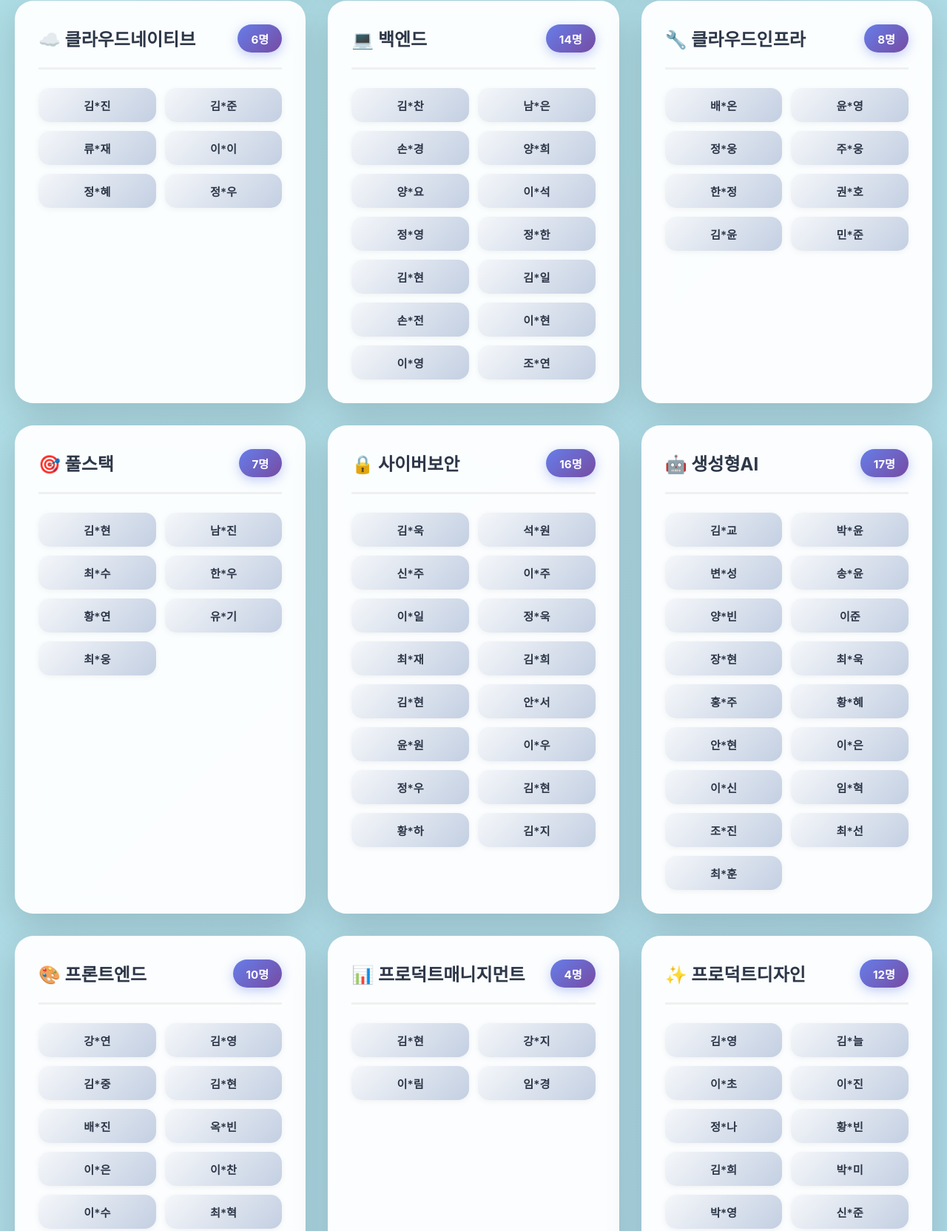
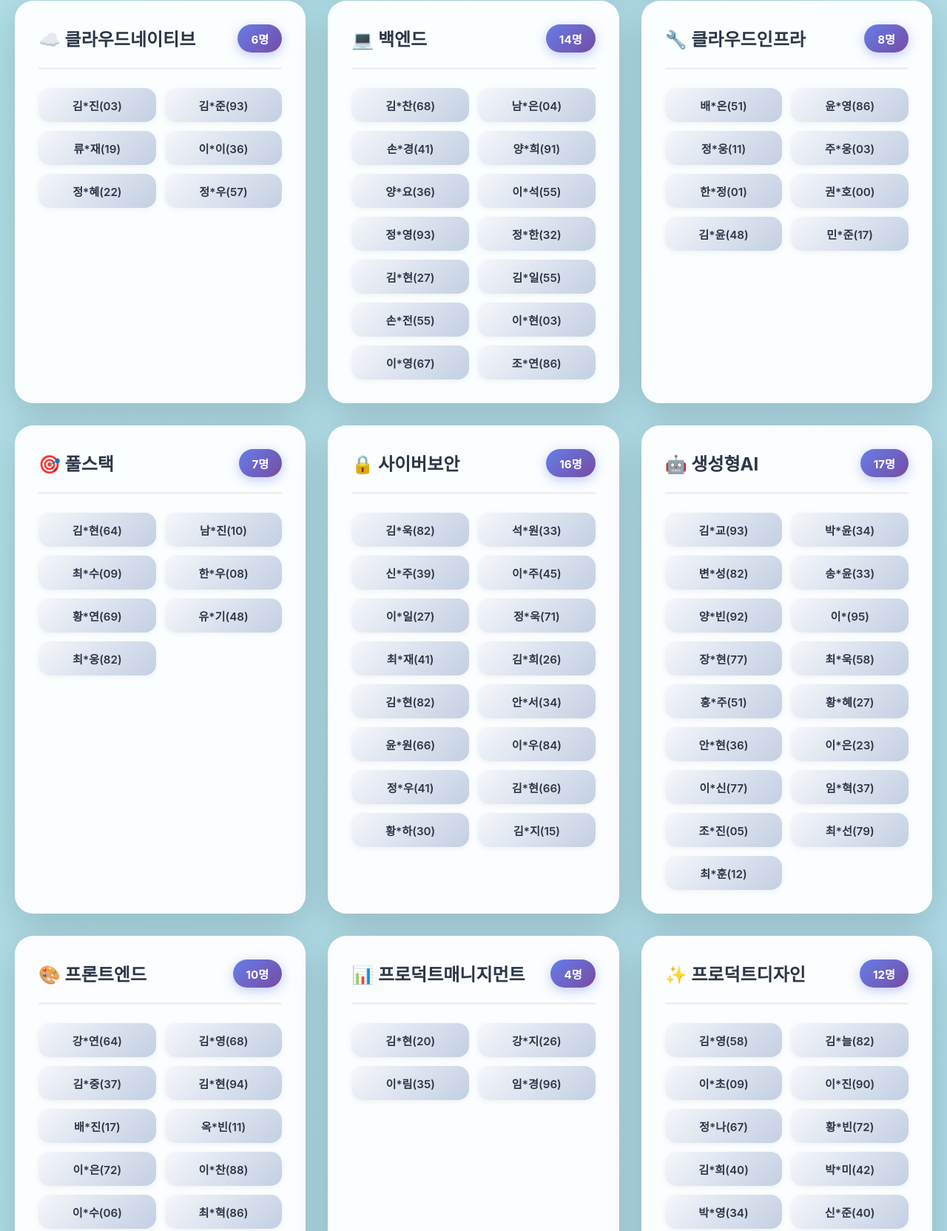
Before and after one commit to june994/learncation-2026-1, a plain HTML site: page index.html in a window 1280 px wide. Shown: the part 948-2612 px from the top of the page at 74% size. Drawn offline with Linux system fonts and the light colour scheme.

Commit message:
Update index.html

```diff
--- a/index.html
+++ b/index.html
@@ -309,12 +309,12 @@
                     <div class="course-count">6명</div>
                 </div>
                 <div class="participants-list">
-                    <div class="participant">김*진</div>
-                    <div class="participant">김*준</div>
-                    <div class="participant">류*재</div>
-                    <div class="participant">이*이</div>
-                    <div class="participant">정*혜</div>
-                    <div class="participant">정*우</div>
+                    <div class="participant">김*진(03)</div>
+                    <div class="participant">김*준(93)</div>
+                    <div class="participant">류*재(19)</div>
+                    <div class="participant">이*이(36)</div>
+                    <div class="participant">정*혜(22)</div>
+                    <div class="participant">정*우(57)</div>
                 </div>
             </div>
 
@@ -325,20 +325,20 @@
                     <div class="course-count">14명</div>
                 </div>
                 <div class="participants-list">
-                    <div class="participant">김*찬</div>
-                    <div class="participant">남*은</div>
-                    <div class="participant">손*경</div>
-                    <div class="participant">양*희</div>
-                    <div class="participant">양*요</div>
-                    <div class="participant">이*석</div>
-                    <div class="participant">정*영</div>
-                    <div class="participant">정*한</div>
-                    <div class="participant">김*현</div>
-                    <div class="participant">김*일</div>
-                    <div class="participant">손*전</div>
-                    <div class="participant">이*현</div>
-                    <div class="participant">이*영</div>
-                    <div class="participant">조*연</div>
+                    <div class="participant">김*찬(68)</div>
+                    <div class="participant">남*은(04)</div>
+                    <div class="participant">손*경(41)</div>
+                    <div class="participant">양*희(91)</div>
+                    <div class="participant">양*요(36)</div>
+                    <div class="participant">이*석(55)</div>
+                    <div class="participant">정*영(93)</div>
+                    <div class="participant">정*한(32)</div>
+                    <div class="participant">김*현(27)</div>
+                    <div class="participant">김*일(55)</div>
+                    <div class="participant">손*전(55)</div>
+                    <div class="participant">이*현(03)</div>
+                    <div class="participant">이*영(67)</div>
+                    <div class="participant">조*연(86)</div>
                 </div>
             </div>
 
@@ -349,14 +349,14 @@
                     <div class="course-count">8명</div>
                 </div>
                 <div class="participants-list">
-                    <div class="participant">배*온</div>
-                    <div class="participant">윤*영</div>
-                    <div class="participant">정*웅</div>
-                    <div class="participant">주*웅</div>
-                    <div class="participant">한*정</div>
-                    <div class="participant">권*호</div>
-                    <div class="participant">김*윤</div>
-                    <div class="participant">민*준</div>
+                    <div class="participant">배*온(51)</div>
+                    <div class="participant">윤*영(86)</div>
+                    <div class="participant">정*웅(11)</div>
+                    <div class="participant">주*웅(03)</div>
+                    <div class="participant">한*정(01)</div>
+                    <div class="participant">권*호(00)</div>
+                    <div class="participant">김*윤(48)</div>
+                    <div class="participant">민*준(17)</div>
                 </div>
             </div>
 
@@ -367,13 +367,13 @@
                     <div class="course-count">7명</div>
                 </div>
                 <div class="participants-list">
-                    <div class="participant">김*현</div>
-                    <div class="participant">남*진</div>
-                    <div class="participant">최*수</div>
-                    <div class="participant">한*우</div>
-                    <div class="participant">황*연</div>
-                    <div class="participant">유*기</div>
-                    <div class="participant">최*웅</div>
+                    <div class="participant">김*현(64)</div>
+                    <div class="participant">남*진(10)</div>
+                    <div class="participant">최*수(09)</div>
+                    <div class="participant">한*우(08)</div>
+                    <div class="participant">황*연(69)</div>
+                    <div class="participant">유*기(48)</div>
+                    <div class="participant">최*웅(82)</div>
                 </div>
             </div>
 
@@ -384,22 +384,22 @@
                     <div class="course-count">16명</div>
                 </div>
                 <div class="participants-list">
-                    <div class="participant">김*욱</div>
-                    <div class="participant">석*원</div>
-                    <div class="participant">신*주</div>
-                    <div class="participant">이*주</div>
-                    <div class="participant">이*일</div>
-                    <div class="participant">정*욱</div>
-                    <div class="participant">최*재</div>
-                    <div class="participant">김*희</div>
-                    <div class="participant">김*현</div>
-                    <div class="participant">안*서</div>
-                    <div class="participant">윤*원</div>
-                    <div class="participant">이*우</div>
-                    <div class="participant">정*우</div>
-                    <div class="participant">김*현</div>
-                    <div class="participant">황*하</div>
-                    <div class="participant">김*지</div>
+                    <div class="participant">김*욱(82)</div>
+                    <div class="participant">석*원(33)</div>
+                    <div class="participant">신*주(39)</div>
+                    <div class="participant">이*주(45)</div>
+                    <div class="participant">이*일(27)</div>
+                    <div class="participant">정*욱(71)</div>
+                    <div class="participant">최*재(41)</div>
+                    <div class="participant">김*희(26)</div>
+                    <div class="participant">김*현(82)</div>
+                    <div class="participant">안*서(34)</div>
+                    <div class="participant">윤*원(66)</div>
+                    <div class="participant">이*우(84)</div>
+                    <div class="participant">정*우(41)</div>
+                    <div class="participant">김*현(66)</div>
+                    <div class="participant">황*하(30)</div>
+                    <div class="participant">김*지(15)</div>
                 </div>
             </div>
 
@@ -410,23 +410,23 @@
                     <div class="course-count">17명</div>
                 </div>
                 <div class="participants-list">
-                    <div class="participant">김*교</div>
-                    <div class="participant">박*윤</div>
-                    <div class="participant">변*성</div>
-                    <div class="participant">송*윤</div>
-                    <div class="participant">양*빈</div>
-                    <div class="participant">이준</div>
-                    <div class="participant">장*현</div>
-                    <div class="participant">최*욱</div>
-                    <div class="participant">홍*주</div>
-                    <div class="participant">황*혜</div>
-                    <div class="participant">안*현</div>
-                    <div class="participant">이*은</div>
-                    <div class="participant">이*신</div>
-                    <div class="participant">임*혁</div>
-                    <div class="participant">조*진</div>
-                    <div class="participant">최*선</div>
-                    <div class="participant">최*훈</div>
+                    <div class="participant">김*교(93)</div>
+                    <div class="participant">박*윤(34)</div>
+                    <div class="participant">변*성(82)</div>
+                    <div class="participant">송*윤(33)</div>
+                    <div class="participant">양*빈(92)</div>
+                    <div class="participant">이*(95)</div>
+                    <div class="participant">장*현(77)</div>
+                    <div class="participant">최*욱(58)</div>
+                    <div class="participant">홍*주(51)</div>
+                    <div class="participant">황*혜(27)</div>
+                    <div class="participant">안*현(36)</div>
+                    <div class="participant">이*은(23)</div>
+                    <div class="participant">이*신(77)</div>
+                    <div class="participant">임*혁(37)</div>
+                    <div class="participant">조*진(05)</div>
+                    <div class="participant">최*선(79)</div>
+                    <div class="participant">최*훈(12)</div>
                 </div>
             </div>
 
@@ -437,16 +437,16 @@
                     <div class="course-count">10명</div>
                 </div>
                 <div class="participants-list">
-                    <div class="participant">강*연</div>
-                    <div class="participant">김*영</div>
-                    <div class="participant">김*중</div>
-                    <div class="participant">김*현</div>
-                    <div class="participant">배*진</div>
-                    <div class="participant">옥*빈</div>
-                    <div class="participant">이*은</div>
-                    <div class="participant">이*찬</div>
-                    <div class="participant">이*수</div>
-                    <div class="participant">최*혁</div>
+                    <div class="participant">강*연(64)</div>
+                    <div class="participant">김*영(68)</div>
+                    <div class="participant">김*중(37)</div>
+                    <div class="participant">김*현(94)</div>
+                    <div class="participant">배*진(17)</div>
+                    <div class="participant">옥*빈(11)</div>
+                    <div class="participant">이*은(72)</div>
+                    <div class="participant">이*찬(88)</div>
+                    <div class="participant">이*수(06)</div>
+                    <div class="participant">최*혁(86)</div>
                 </div>
             </div>
 
@@ -457,10 +457,10 @@
                     <div class="course-count">4명</div>
                 </div>
                 <div class="participants-list">
-                    <div class="participant">김*현</div>
-                    <div class="participant">강*지</div>
-                    <div class="participant">이*림</div>
-                    <div class="participant">임*경</div>
+                    <div class="participant">김*현(20)</div>
+                    <div class="participant">강*지(26)</div>
+                    <div class="participant">이*림(35)</div>
+                    <div class="participant">임*경(96)</div>
                 </div>
             </div>
 
@@ -471,18 +471,18 @@
                     <div class="course-count">12명</div>
                 </div>
                 <div class="participants-list">
-                    <div class="participant">김*영</div>
-                    <div class="participant">김*늘</div>
-                    <div class="participant">이*초</div>
-                    <div class="participant">이*진</div>
-                    <div class="participant">정*나</div>
-                    <div class="participant">황*빈</div>
-                    <div class="participant">김*희</div>
-                    <div class="participant">박*미</div>
-                    <div class="participant">박*영</div>
-                    <div class="participant">신*준</div>
-                    <div class="participant">윤*빈</div>
-                    <div class="participant">홍*원</div>
+                    <div class="participant">김*영(58)</div>
+                    <div class="participant">김*늘(82)</div>
+                    <div class="participant">이*초(09)</div>
+                    <div class="participant">이*진(90)</div>
+                    <div class="participant">정*나(67)</div>
+                    <div class="participant">황*빈(72)</div>
+                    <div class="participant">김*희(40)</div>
+                    <div class="participant">박*미(42)</div>
+                    <div class="participant">박*영(34)</div>
+                    <div class="participant">신*준(40)</div>
+                    <div class="participant">윤*빈(84)</div>
+                    <div class="participant">홍*원(50)</div>
                 </div>
             </div>
         </div>
```
